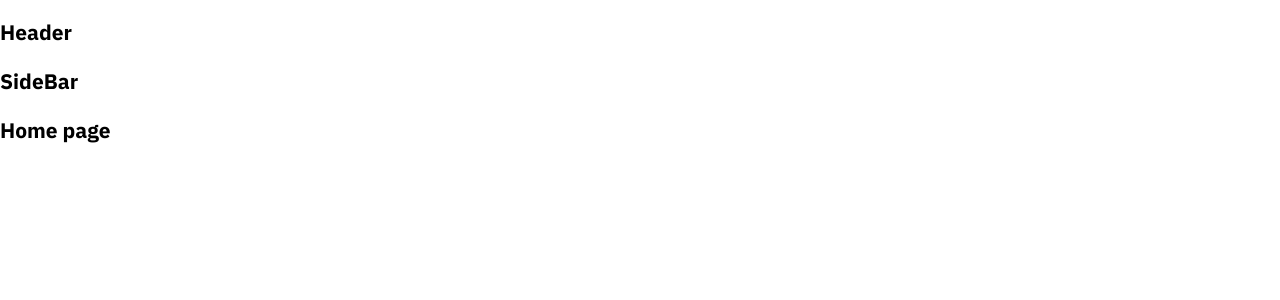
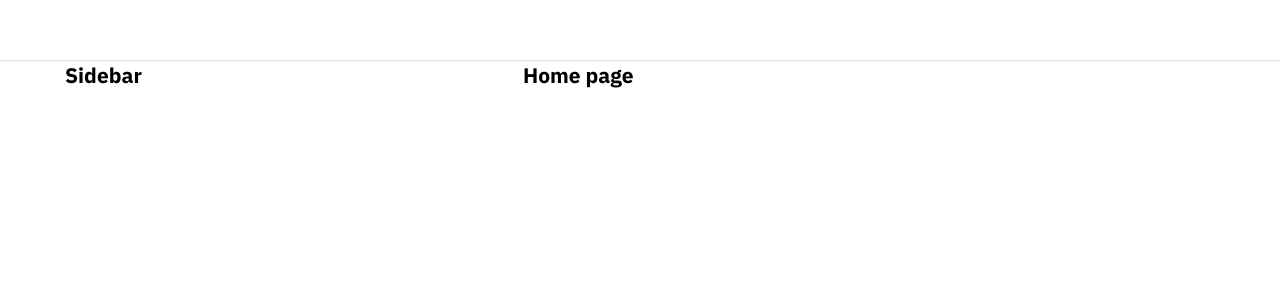
Before and after one commit to huydo270298/tiktok-ui, a React (Create React App) app: page / in a window 1280 px wide. Shown: the top 300 px of the page. Built offline with nearby package versions, Linux system fonts and the light colour scheme.

Commit message:
dung khung layout mac dinh

```diff
--- a/package.json
+++ b/package.json
@@ -6,6 +6,7 @@
     "@testing-library/jest-dom": "^5.16.4",
     "@testing-library/react": "^13.3.0",
     "@testing-library/user-event": "^13.5.0",
+    "classnames": "^2.3.1",
     "normalize.css": "^8.0.1",
     "react": "^18.2.0",
     "react-dom": "^18.2.0",
--- a/src/components/GlobalStyle/GlobalStyle.scss
+++ b/src/components/GlobalStyle/GlobalStyle.scss
@@ -6,6 +6,8 @@
 }
 
 * {
+  margin: 0;
+  padding: 0;
   box-sizing: border-box;
 }
 
--- /dev/null
+++ b/src/components/Layout/DefaultLayout/DefaultLayout.module.scss
@@ -0,0 +1,17 @@
+.wrapper {
+  display: flex;
+  flex-direction: column;
+  justify-content: center;
+  align-items: center;
+}
+
+.container {
+  display: flex;
+  width: 1150px;
+  min-height: 1000px;
+  justify-content: space-between;
+}
+
+.content {
+  width: 692px;
+}
--- a/src/components/Layout/DefaultLayout/Header/index.js
+++ /dev/null
@@ -1,5 +0,0 @@
-function Header() {
-  return <h2>Header</h2>;
-}
-
-export default Header;
--- /dev/null
+++ b/src/components/Layout/DefaultLayout/SideBar/SideBar.module.scss
@@ -0,0 +1,3 @@
+.wrapper {
+  width: 356px;
+}
--- a/src/components/Layout/DefaultLayout/SideBar/index.js
+++ b/src/components/Layout/DefaultLayout/SideBar/index.js
@@ -1,7 +1,14 @@
-import React from 'react';
+import classNames from 'classnames/bind';
+import styles from './SideBar.module.scss';
+
+const cx = classNames.bind(styles);
 
 function SideBar() {
-  return <h2>SideBar</h2>;
+  return (
+    <aside className={cx('wrapper')}>
+      <h2>Sidebar</h2>
+    </aside>
+  );
 }
 
 export default SideBar;
--- a/src/components/Layout/DefaultLayout/index.js
+++ b/src/components/Layout/DefaultLayout/index.js
@@ -1,13 +1,18 @@
-import Header from './Header';
+import classNames from 'classnames/bind';
+
+import Header from '../components/Header';
 import SideBar from './SideBar';
+import styles from './DefaultLayout.module.scss';
+
+const cx = classNames.bind(styles);
 
 function DefaultLayout({ children }) {
   return (
-    <div>
+    <div className={cx('wrapper')}>
       <Header />
-      <div className="container">
+      <div className={cx('container')}>
         <SideBar />
-        <div className="content">{children}</div>
+        <div className={cx('content')}>{children}</div>
       </div>
     </div>
   );
--- a/src/components/Layout/HeaderOnly/index.js
+++ b/src/components/Layout/HeaderOnly/index.js
@@ -1,4 +1,4 @@
-import Header from '~/components/Layout/DefaultLayout/Header';
+import Header from '../components/Header';
 
 function HeaderOnly({ children }) {
   return (
--- /dev/null
+++ b/src/components/Layout/components/Header/Header.module.scss
@@ -0,0 +1,12 @@
+.wrapper {
+  display: flex;
+  justify-content: center;
+  width: 100%;
+  height: 60px;
+  box-shadow: 0px 1px 1px rgb(0 0 0 / 12%);
+}
+
+.inner {
+  width: 1150px;
+  height: 100%;
+}
--- /dev/null
+++ b/src/components/Layout/components/Header/index.js
@@ -0,0 +1,15 @@
+import React from 'react';
+import classNames from 'classnames/bind';
+import styles from './Header.module.scss';
+
+const cx = classNames.bind(styles);
+
+function Header() {
+  return (
+    <header className={cx('wrapper')}>
+      <div className={cx('inner')}></div>
+    </header>
+  );
+}
+
+export default Header;
```
Also changed, not shown: 1 other file (tests, documents, lock files or other folders).
